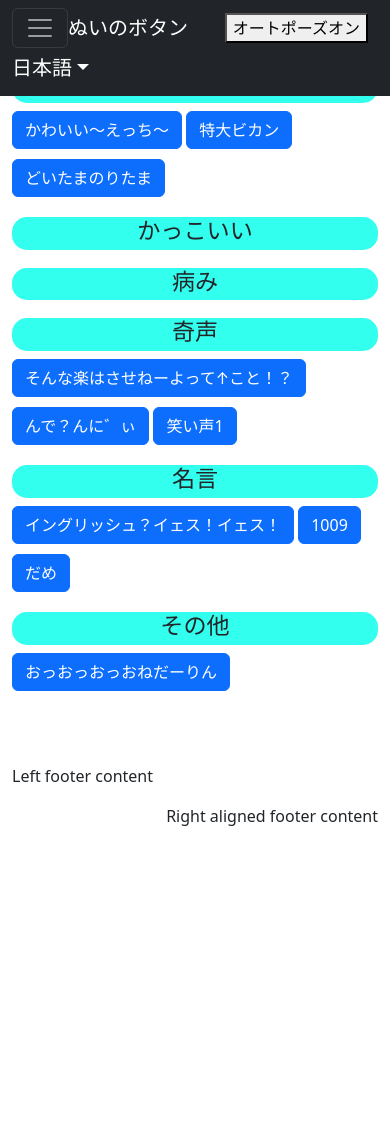
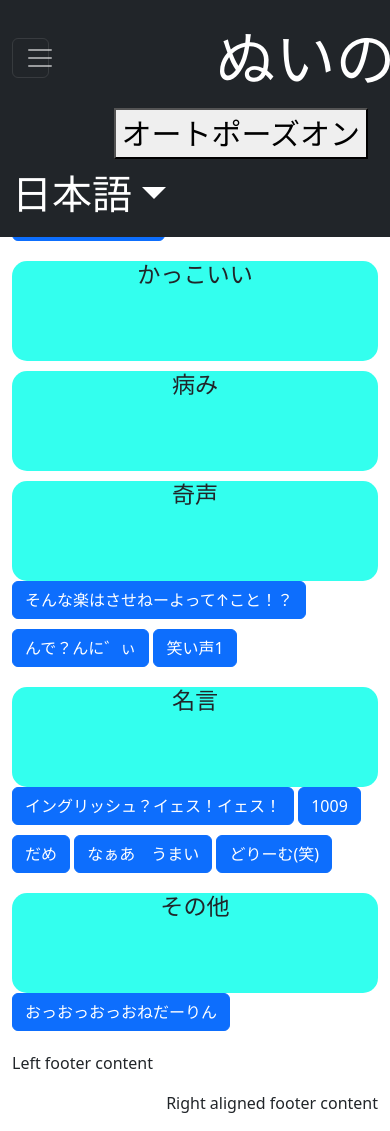
Before and after one commit to Ymkznn/Nuino-button, a Flask app: page / in a window 390 px wide. Before the commit the page ends 826 px from the top, so only its background shows below. Run offline with Flask 3, Linux system fonts and the light colour scheme.

Commit message:
voice update

```diff
--- a/api/static/css/style.css
+++ b/api/static/css/style.css
@@ -4,7 +4,7 @@
 }
 #container_area {
     margin: 0;
-    padding-top: 70px;
+    padding-top: 68px;
 }
 #autopause_on {
     margin-right: 10px;
@@ -26,3 +26,45 @@ body {
 .main-app {
     flex: 1;
 }
+
+@media screen and (max-width:768px) {
+    .navbar{
+        min-height: 5%;
+    }
+    #navbar_container{
+        min-height: 100%;
+    }
+    .navbar-toggler{
+        width: 10%;
+        min-height: 100%;
+    }
+    #autopause_on {
+        margin-right: 10px;
+        font-size: 30px;
+    }
+    #autopause_off {
+        margin-right: 10px;
+        font-size: 30px;
+    }
+    #heading{
+        width: 40%;
+        text-align: center; /* 水平居中 */
+        font-size: 60px;
+    }
+    #lang{
+        font-size: 40px;
+    }
+    .dropdown-item {
+        font-size: 32px;
+    }
+    #container_area {
+        margin: 0;
+        padding-top: 14%;
+    }
+    #category_area{
+        height: 100px;
+    }
+    #かわいい{
+        font-size: 90px;
+    }
+}
--- a/api/static/text/data.json
+++ b/api/static/text/data.json
@@ -32,6 +32,12 @@
         },
         {
             "だめ": null
+        },
+        {
+            "なぁあ　うまい": null
+        },
+        {
+            "どりーむ(笑)": null
         }
     ],
     "その他": [
--- a/api/static/text/ja.json
+++ b/api/static/text/ja.json
@@ -20,5 +20,7 @@
     "1009": "1009",
     "笑い声1": "笑い声1",
     "どいたまのりたま": "どいたまのりたま",
-    "だめ": "だめ"
+    "だめ": "だめ",
+    "なぁあ　うまい": "なぁあ　うまい",
+    "どりーむ(笑)": "どりーむ(笑)"
 }
--- a/api/static/text/zh_TW.json
+++ b/api/static/text/zh_TW.json
@@ -20,5 +20,7 @@
     "1009": "1009",
     "笑い声1": "笑い声1",
     "どいたまのりたま": "どいたまのりたま",
-    "だめ": "だめ"
+    "だめ": "だめ",
+    "なぁあ　うまい": "なぁあ　うまい",
+    "どりーむ(笑)": "どりーむ(笑)"
 }
--- a/api/templates/index.html
+++ b/api/templates/index.html
@@ -18,7 +18,7 @@
     <script src="{{ url_for('static', filename='js/script.js') }}" type="text/javascript"></script>
     <div class="main-app">
       <nav class="navbar navbar-dark bg-dark fixed-top">
-        <div class="container-fluid">
+        <div class="container-fluid" id="navbar_container">
           <button aria-controls="offcanvasNavbar" aria-label="Toggle navigation" class="navbar-toggler" data-bs-target="#offcanvasNavbar" data-bs-toggle="offcanvas" type="button">
             <span class="navbar-toggler-icon"></span>
           </button>
@@ -114,6 +114,8 @@
               <button class="btn btn-primary play-audio" data-audio="5-001.mp3" id="イングリッシュ？イェス！イェス！" style="margin-bottom: 10px" type="button">イングリッシュ？イェス！イェス！</button>
               <button class="btn btn-primary play-audio" data-audio="5-002.mp3" id="1009" style="margin-bottom: 10px" type="button">1009</button>
               <button class="btn btn-primary play-audio" data-audio="5-003.mp3" id="だめ" style="margin-bottom: 10px" type="button">だめ</button>
+              <button class="btn btn-primary play-audio" data-audio="5-004.mp3" id="なぁあ　うまい" style="margin-bottom: 10px" type="button">なぁあ　うまい</button>
+              <button class="btn btn-primary play-audio" data-audio="5-005.mp3" id="どりーむ(笑)" style="margin-bottom: 10px" type="button">どりーむ(笑)</button>
             </div>
           </div>
         </div>
--- a/generate.py
+++ b/generate.py
@@ -28,7 +28,7 @@ def generate():
         script(type="text/javascript", src="{{ url_for('static', filename='js/script.js') }}")
         with div(cls="main-app"):
             with nav(cls="navbar navbar-dark bg-dark fixed-top"):
-                with div(cls="container-fluid"):
+                with div(cls="container-fluid",id="navbar_container"):
                     with button (cls="navbar-toggler", type="button", data_bs_toggle="offcanvas", data_bs_target="#offcanvasNavbar", aria_controls="offcanvasNavbar", aria_label="Toggle navigation"):
                         span (cls="navbar-toggler-icon")
                     a("ぬいのボタン", cls="navbar-brand",id="heading", href="#")
```
Also changed, not shown: 3 other files.
